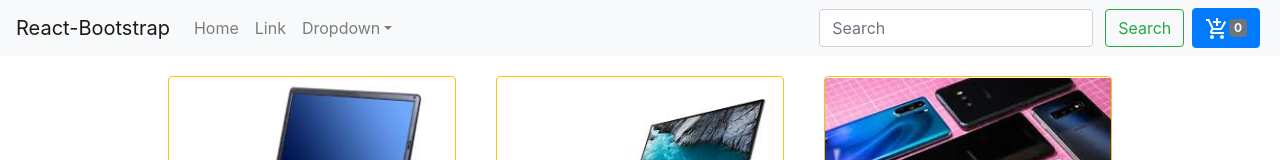
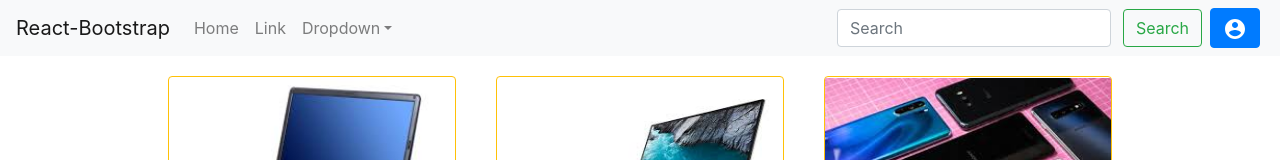
Before and after one commit to MR-AV/SocialSite, a React (Create React App) app in the folder client/: page / in a window 1280 px wide. Shown: the top 160 px of the page. Built offline with nearby package versions, Linux system fonts and the light colour scheme.

Commit message:
Add profile icon

```diff
--- a/client/src/components/navbar.jsx
+++ b/client/src/components/navbar.jsx
@@ -1,5 +1,5 @@
 import React from "react";
-import AddShoppingCartIcon from "@material-ui/icons/AddShoppingCart";
+import AccountCircleIcon from '@material-ui/icons/AccountCircle';
 import {
   Navbar,
   Nav,
@@ -7,31 +7,8 @@ import {
   Form,
   FormControl,
   Button,
-  Badge
 } from "react-bootstrap";
 
-// function loadDoc(url, cFunction) {
-//   var xhttp;
-//   xhttp = new XMLHttpRequest();
-//   xhttp.onreadystatechange = function() {
-//     if (this.readyState === 4 && this.status === 200) {
-//       cFunction(this);
-//     } else {
-//       console.log("inside");
-//     }
-//   };
-//   console.log(url);
-//   xhttp.open("GET", url, true);
-//   xhttp.send();
-// }
-// function myFunction(xhttp) {
-//   // var myObj = JSON.parse(xhttp.responseText);
-//   // console.log(myObj);
-//   console.log("content = ");
-//   console.log(xhttp.responseText);
-//   // document.getElementById("demo").innerHTML =
-//   // xhttp.responseText;
-// }
 const MyNav = function(props) {
   return (
     <Navbar sticky="top" bg="light" expand="lg">
@@ -60,19 +37,9 @@ const MyNav = function(props) {
           </Button>
         </Form>
         <Button variant="primary" className="mx-1">
-          <AddShoppingCartIcon />
-          <Badge variant="secondary">{props.count}</Badge>
+          <AccountCircleIcon  />
         </Button>
-        {/* <button
-          onClick={() =>
-            loadDoc(
-              "http://www.7timer.info/bin/api.pl?lon=113.17&lat=23.09&product=astro&output=json",
-              myFunction
-            )
-          }
-        >
-          ClickMe
-        </button> */}
+
       </Navbar.Collapse>
     </Navbar>
   );
```
